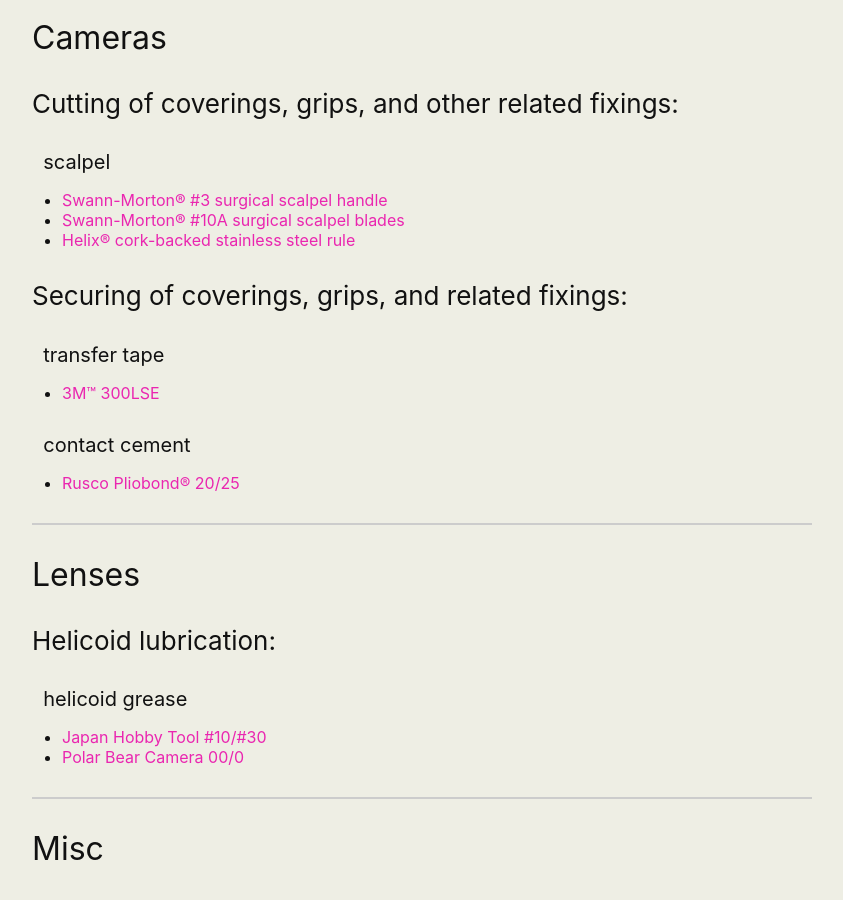
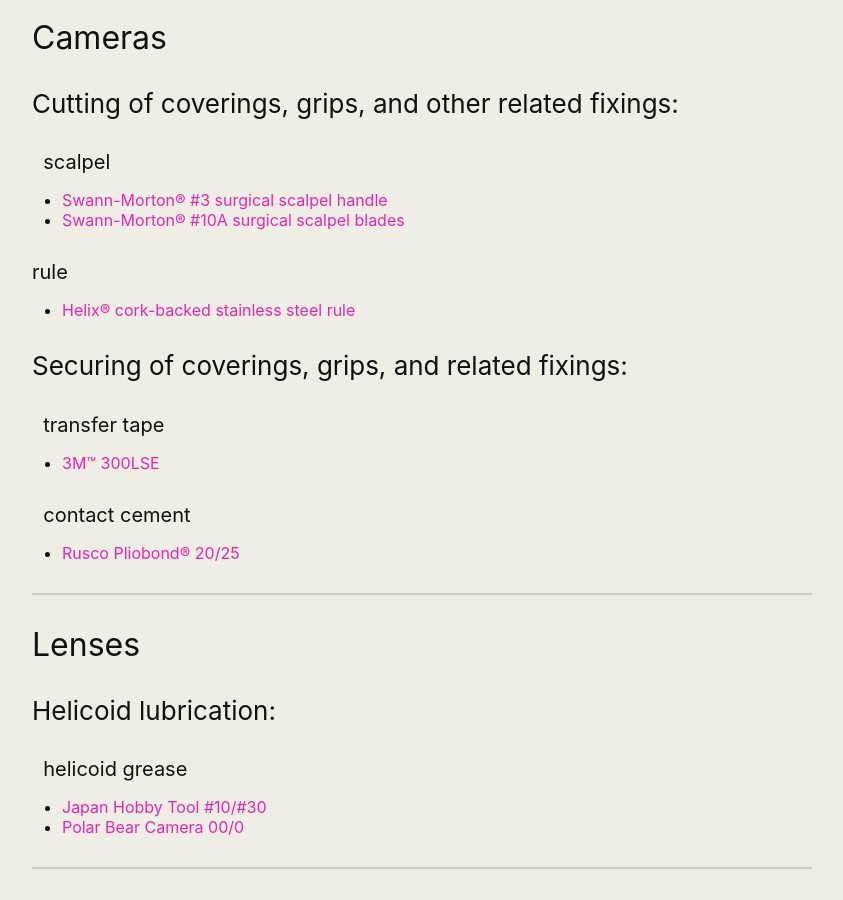
Before and after one commit to martbetz/martbetz.github.io, a Jekyll site: the page built from servicing-and-repair-resources.html, in a window 1280 px wide and 900 px high, scrolled down 401 px. Shown: the whole window, without its empty margins (218-1061 px from the left). Built offline with Jekyll 4.4.1, drawn with Linux system fonts in a browser that asks for light colours.

Commit message:
Update servicing-and-repair-resources.html

```diff
--- a/servicing-and-repair-resources.html
+++ b/servicing-and-repair-resources.html
@@ -23,6 +23,9 @@
 <ul>
 <li><a href="https://www.swann-morton.com/product/123.php">Swann-Morton® #3 surgical scalpel handle</a></li>
 <li><a href="https://www.swann-morton.com/product/17.php">Swann-Morton® #10A surgical scalpel blades</a></li>
+</ul>
+<h4>rule</h4>
+<ul>
 <li><a href="https://www.hobbycraft.co.uk/helix-non-slip-steel-rule-45cm/5669481000.html">Helix® cork-backed stainless steel rule</a></li>
 </ul>
 <h3>Securing of coverings, grips, and related fixings:</h3>
```
